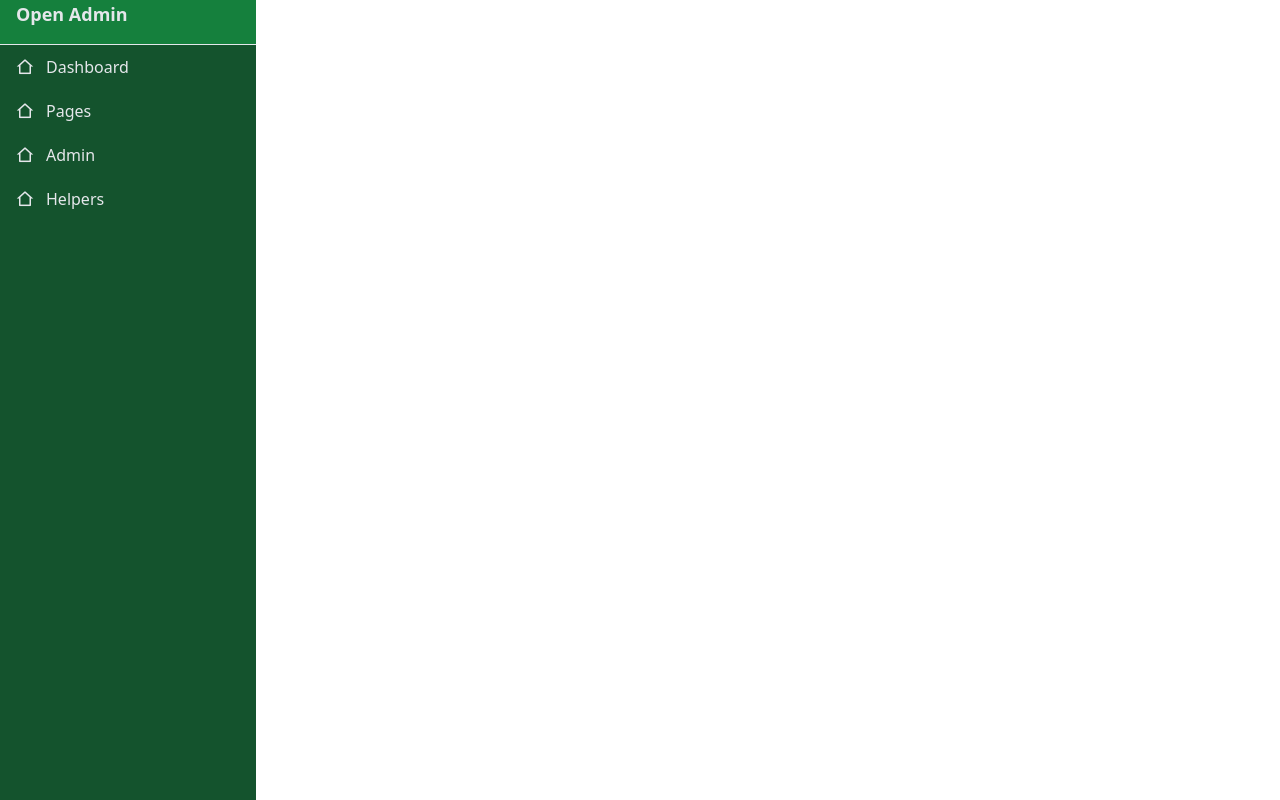
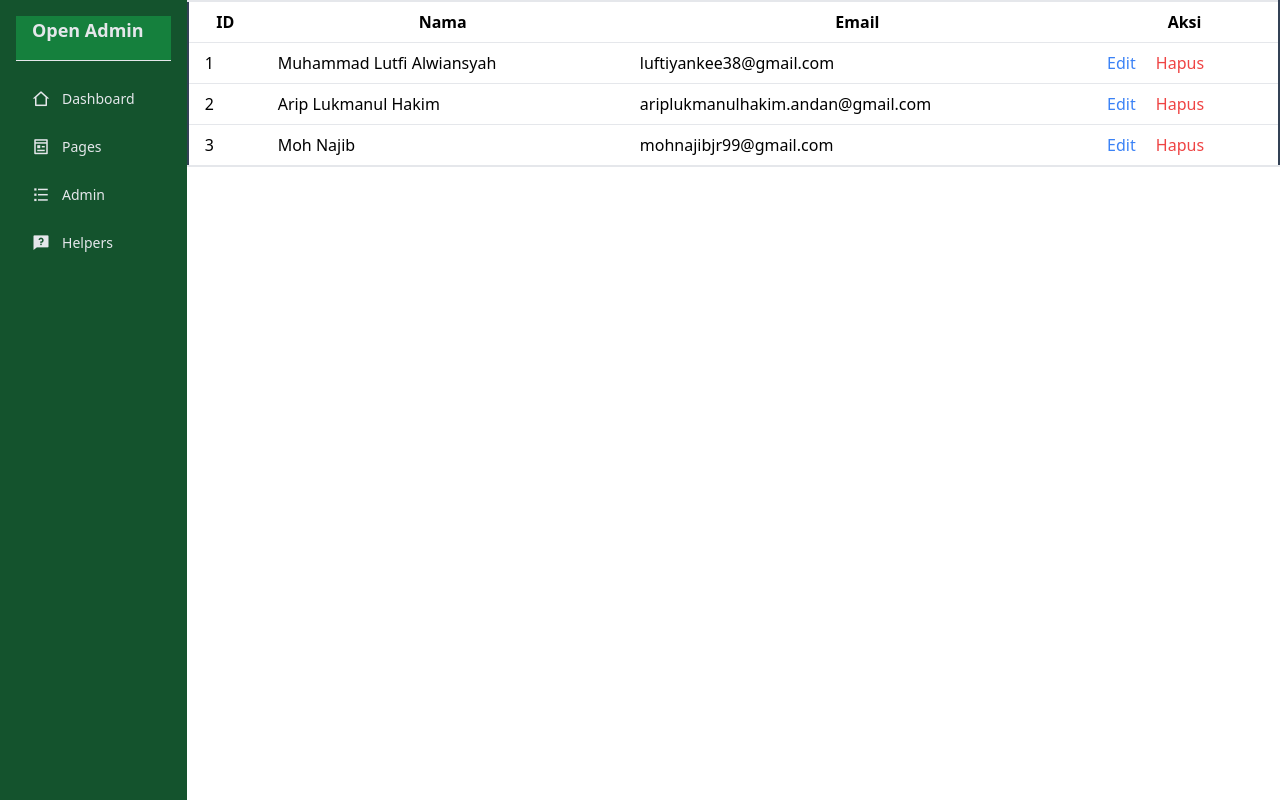
Before and after one commit to AripAndan/pwl, a website: page index.html in a window 1280 px wide. Shown: the top 800 px of the page. Drawn offline with nearby package versions, Linux system fonts and the light colour scheme.

Commit message:
menambah table admin

```diff
--- a/index.html
+++ b/index.html
@@ -9,33 +9,33 @@
     <link rel="stylesheet" href="/src/output.css">
     <title>Admin Page</title>
 </head>
-<body>
+<body class="h-[1200px] w-full flex justify-start">
     <!-- Sidebar -->
-    <div class="fixed left-0 top-0 w-64 h-full bg-green-900 p-4">
+    <div class=" left-0 top-0 w-2/12 h-full bg-green-900 p-4">
         <a href="#" class=" flex items-center pb-4 border-b bg-green-700">
             <span class="text-lg font-semibold text-gray-200 flex items-center px-4">Open Admin
             </span>
         </a>
         <ul class="mt-4">
             <li class="mb-1 group active">
-                <a href="#" class="hover:bg-blue-600 rounded-md flex items-center py-2 px-4 text-gray-200 ">
+                <a href="#" class="flex items-center py-2 px-4 text-gray-200 hover:bg-green-400 rounded-md ">
                     <i class="ri-home-2-line mr-3 text-lg"></i>
                     <span class="text-sm">Dashboard</span>
                 </a>
             </li>
             <li class="mb-1">
-                <a href="#" class="flex items-center py-2 px-4 text-gray-200 hover:bg-bl-600 rounded-md">
-                    <i class="ri-home-2-line mr-3 text-lg"></i>
+                <a href="#" class="flex items-center py-2 px-4 text-gray-200 hover:bg-green-400 rounded-md">
+                    <i class="ri-pages-line mr-3 text-lg"></i>
                     <span class="text-sm">Pages</span>
                 </a>
             <li class="mb-1">
-                <a href="#" class="flex items-center py-2 px-4 text-gray-200 hover:bg-bl-600 rounded-md">
-                    <i class="ri-home-2-line mr-3 text-lg"></i>
+                <a href="#" class="flex items-center py-2 px-4 text-gray-200 hover:bg-green-400 rounded-md">
+                    <i class="ri-list-check mr-3 text-lg"></i>
                     <span class="text-sm">Admin</span>
                 </a>
             <li class="mb-1">
-                <a href="#" class="flex items-center py-2 px-4 text-gray-200 hover:bg-bl-600 rounded-md">
-                    <i class="ri-home-2-line mr-3 text-lg"></i>
+                <a href="#" class="flex items-center py-2 px-4 text-gray-200 hover:bg-green-400 rounded-md">
+                    <i class="ri-questionnaire-fill mr-3 text-lg"></i>
                     <span class="text-sm">Helpers</span>
                 </a>
             </li>
@@ -44,6 +44,48 @@
 
     <!-- end sidebar -->
 
+    <!-- mai -->
+    <div class=" h-10/12 w-full justify-center">
+        <table border="2" class="min-w-full bg-white border-2 border-x-slate-700">
+            <thead>
+                <tr>
+                    <th class="py-2 px-4 border-b">ID</th>
+                    <th class="py-2 px-4 border-b">Nama</th>
+                    <th class="py-2 px-4 border-b">Email</th>
+                    <th class="py-2 px-4 border-b">Aksi</th>
+                </tr>
+            </thead>
+            <tbody>
+                <tr>
+                    <td class="py-2 px-4 border-b">1</td>
+                    <td class="py-2 px-4 border-b">Muhammad Lutfi Alwiansyah</td>
+                    <td class="py-2 px-4 border-b">luftiyankee38@gmail.com</td>
+                    <td class="py-2 px-4 border-b">
+                        <a href="#" class="text-blue-500 hover:underline">Edit</a>
+                        <a href="#" class="text-red-500 hover:underline ml-4">Hapus</a>
+                    </td>
+                </tr>
+                <tr>
+                    <td class="py-2 px-4 border-b">2</td>
+                    <td class="py-2 px-4 border-b">Arip Lukmanul Hakim</td>
+                    <td class="py-2 px-4 border-b">ariplukmanulhakim.andan@gmail.com</td>
+                    <td class="py-2 px-4 border-b">
+                        <a href="#" class="text-blue-500 hover:underline">Edit</a>
+                        <a href="#" class="text-red-500 hover:underline ml-4">Hapus</a>
+                    </td>
+                </tr>
+                <tr>
+                    <td class="py-2 px-4 border-b">3</td>
+                    <td class="py-2 px-4 border-b">Moh Najib</td>
+                    <td class="py-2 px-4 border-b">mohnajibjr99@gmail.com</td>
+                    <td class="py-2 px-4 border-b">
+                        <a href="#" class="text-blue-500 hover:underline">Edit</a>
+                        <a href="#" class="text-red-500 hover:underline ml-4">Hapus</a>
+                    </td>
+                </tr>
+            </tbody>
+        </table>
+    </div>
 
 </body>
 </html>
--- a/tailwind.config.js
+++ b/tailwind.config.js
@@ -1,6 +1,5 @@
 /** @type {import('tailwindcss').Config} */
 module.exports = {
-  mode: 'jit',
   content: ['./**/*.html'],
   theme: {
     extend: {},
```
Also changed, not shown: src/output.css.
